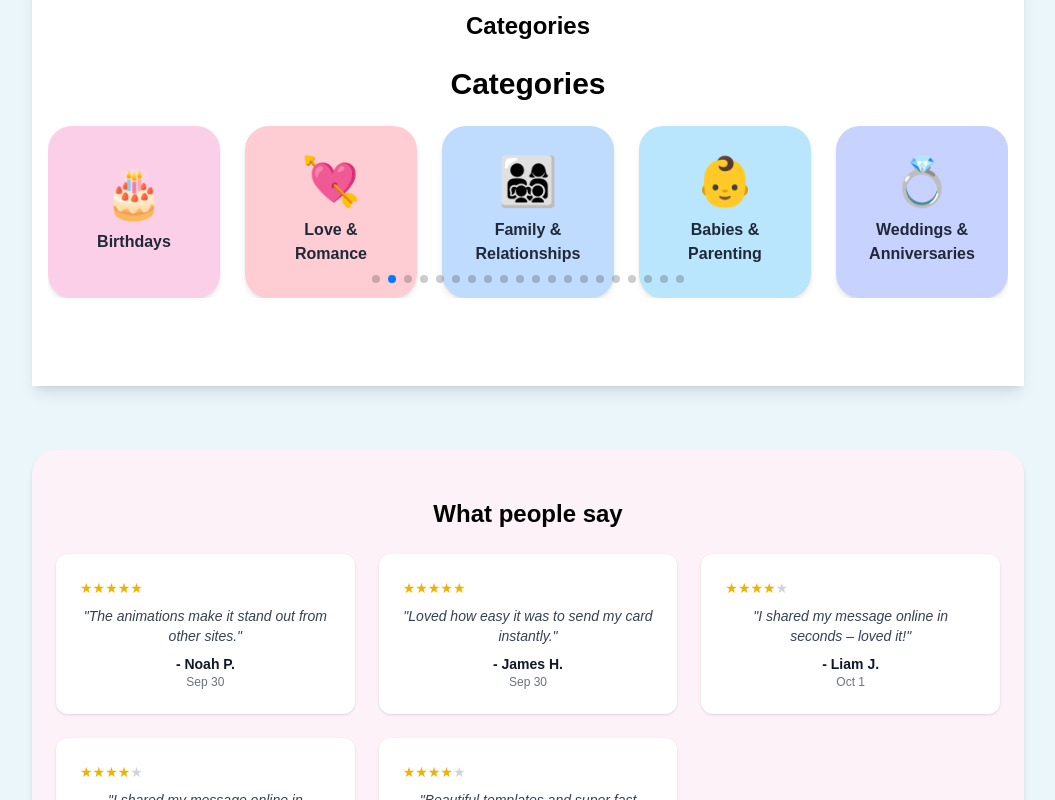
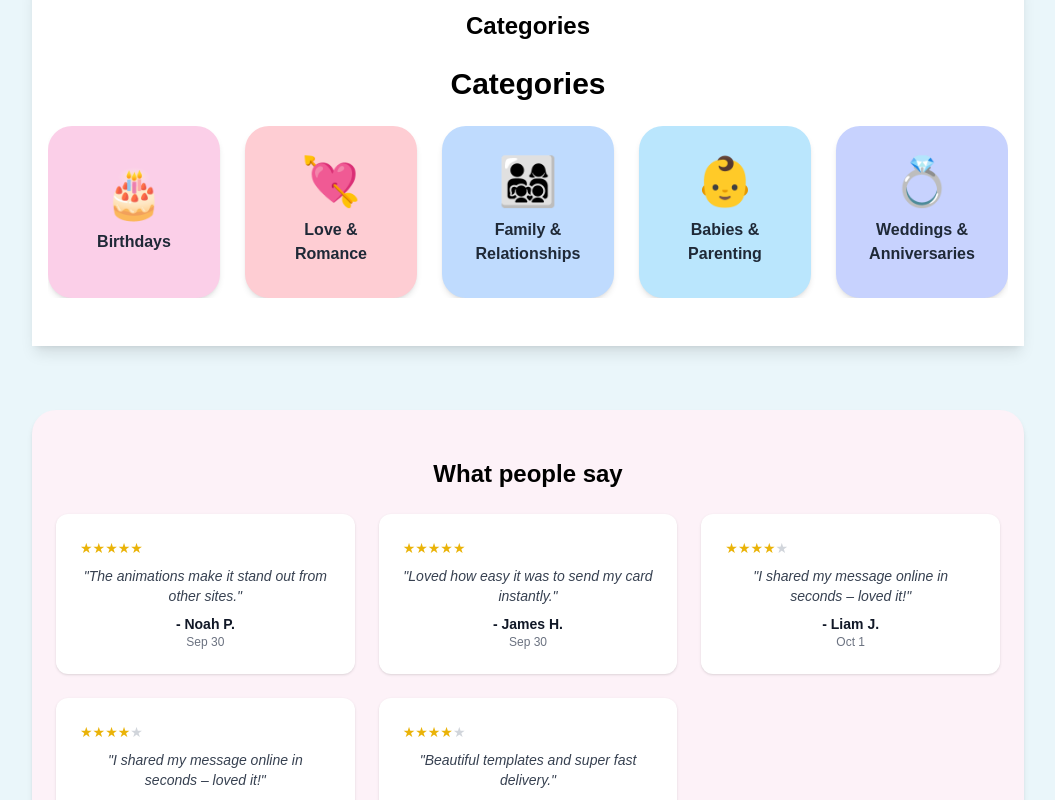
Before and after one commit to everwishhq-commits/EverWish, a Next.js app: page / in a window 1280 px wide. Shown: the part 860-1660 px from the top of the page, without its empty margins (112-1167 px from the left). Built offline with nearby package versions, Linux system fonts and the light colour scheme.

Commit message:
Update categories.js

```diff
--- a/app/components/categories.js
+++ b/app/components/categories.js
@@ -1,10 +1,9 @@
 "use client";
 
 import { Swiper, SwiperSlide } from "swiper/react";
-import { Autoplay, Pagination } from "swiper/modules";
+import { Autoplay } from "swiper/modules";
 import Link from "next/link";
 import "swiper/css";
-import "swiper/css/pagination";
 
 const mainCategories = [
   { name: "Seasonal & Holidays", emoji: "🎉", color: "bg-yellow-200", slug: "seasonal-holidays" },
@@ -23,7 +22,7 @@ const mainCategories = [
   { name: "Thank You & Appreciation", emoji: "🙏", color: "bg-violet-200", slug: "thank-you-appreciation" },
   { name: "Invitations & Events", emoji: "✉️", color: "bg-fuchsia-200", slug: "invitations-events" },
   { name: "Spiritual & Mindfulness", emoji: "🕯️", color: "bg-orange-200", slug: "spiritual-mindfulness" },
-  { name: "Art & Culture", emoji: "🎨", color: "bg-stone-200", slug: "art-culture" },
+  { name: "Art & Cultural", emoji: "🎨", color: "bg-stone-200", slug: "art-cultural" },
   { name: "Kids & Teens", emoji: "🧸", color: "bg-purple-200", slug: "kids-teens" },
   { name: "Humor & Memes", emoji: "😄", color: "bg-rose-100", slug: "humor-memes" },
   { name: "Pets & Animal Lovers", emoji: "🐾", color: "bg-green-100", slug: "pets" },
@@ -42,12 +41,11 @@ export default function Categories() {
         slidesPerView={2.3}
         spaceBetween={15}
         autoplay={{ delay: 3500, disableOnInteraction: false }}
-        pagination={{ clickable: true }}
         breakpoints={{
           640: { slidesPerView: 3.5, spaceBetween: 20 },
           1024: { slidesPerView: 5, spaceBetween: 25 },
         }}
-        modules={[Autoplay, Pagination]}
+        modules={[Autoplay]}
         className="overflow-visible"
       >
         {mainCategories.map((cat, i) => (
@@ -65,9 +63,6 @@ export default function Categories() {
           </SwiperSlide>
         ))}
       </Swiper>
-
-      {/* 🔵 Dots debajo del carrusel */}
-      <div className="flex justify-center mt-6 mb-4 custom-pagination" />
     </div>
   );
-    }
+  }
```
